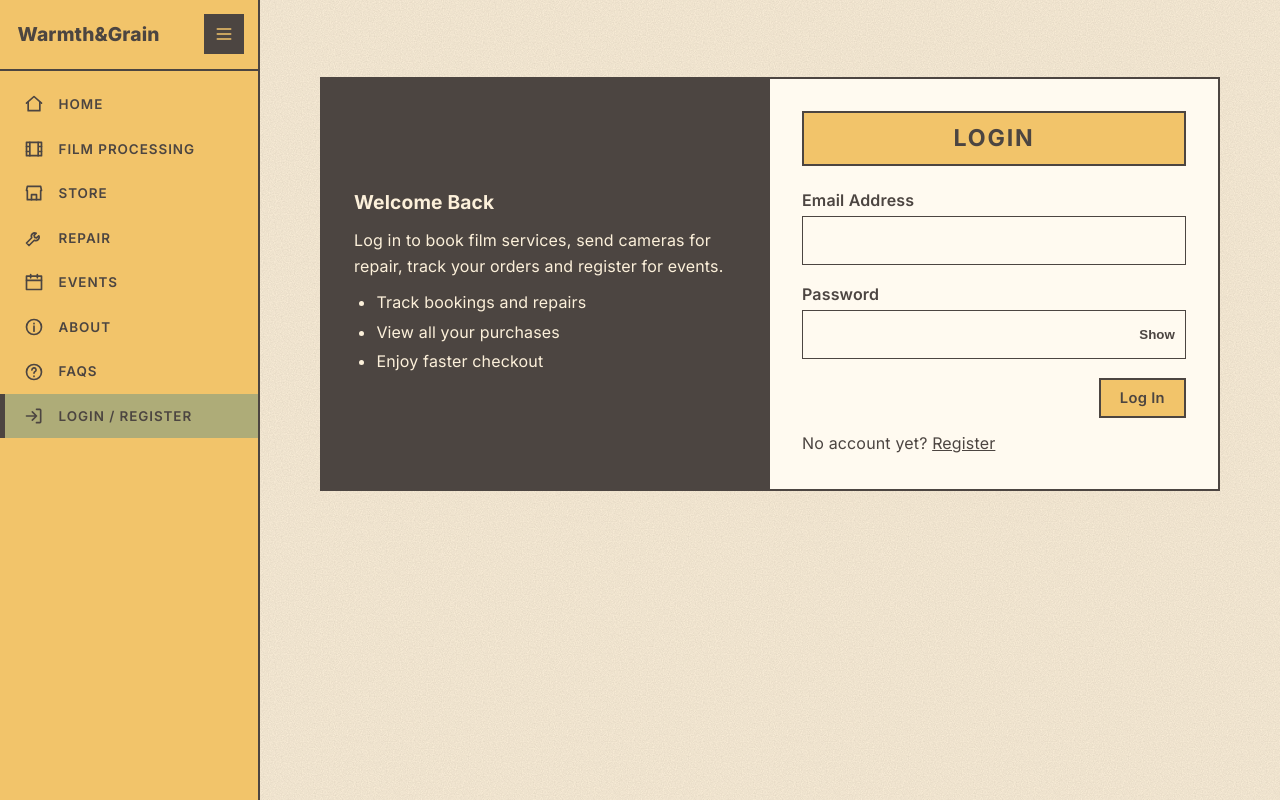
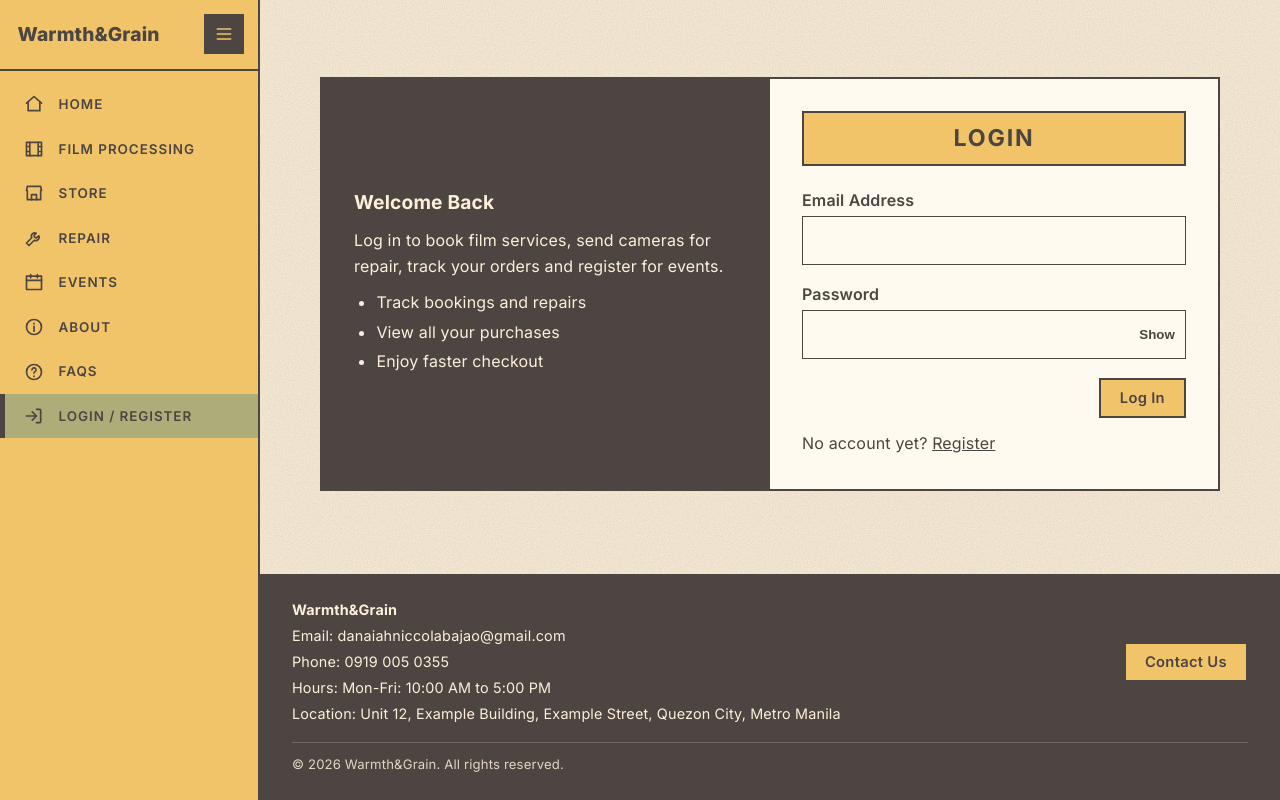
Before and after one commit to naiah0/warmth-grain, a PHP site: page /pages/login.php in a window 1280 px wide. Run offline with PHP 8.4, Linux system fonts and the light colour scheme.

Commit message:
Final Draft

```diff
--- a/includes/auth.php
+++ b/includes/auth.php
@@ -35,8 +35,8 @@ const REPAIR_DAILY_LIMIT = 5;
 const BOOKING_FLOW = ['Booked', 'Received', 'Developing', 'Scanning', 'Printing', 'Ready for Pickup', 'Completed'];
 const REPAIR_FLOW  = ['Booked', 'Received', 'Under Inspection', 'Repairing', 'Ready for Pickup', 'Completed'];
 const ORDER_FLOW   = ['Processing', 'Ready', 'Completed'];
-const BIZ_EMAIL = 'hello@warmthandgrain.example';
-const BIZ_PHONE = '0917 000 0000';
+const BIZ_EMAIL = 'danaiahniccolabajao@gmail.com';
+const BIZ_PHONE = '0919 005 0355';
 const BIZ_HOURS = 'Mon-Fri: 10:00 AM to 5:00 PM';
 const BIZ_ADDRESS = 'Unit 12, Example Building, Example Street, Quezon City, Metro Manila';
 
--- a/pages/login.php
+++ b/pages/login.php
@@ -36,3 +36,4 @@ include '../includes/header.php';
   <?php endif; ?>
   </div>
 </div>
+<?php include '../includes/footer.php'; ?>
```
